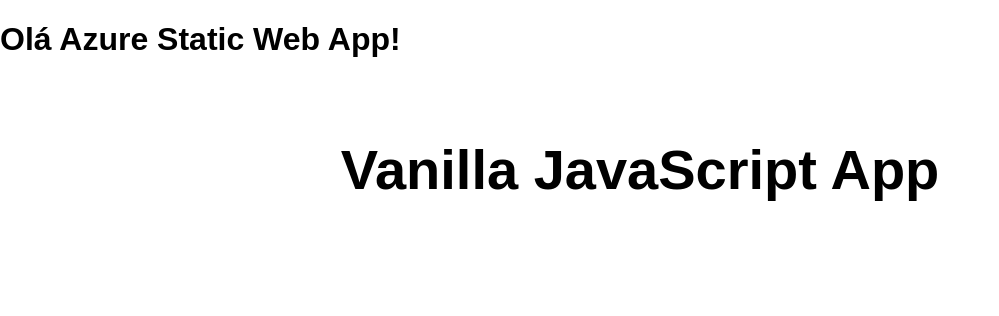
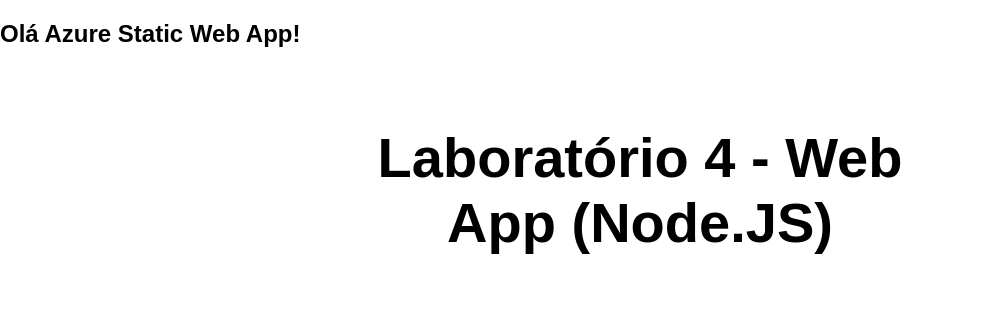
Before and after one commit to Diogofilipedro/my-first-static-web-app, a website: page src/index.html in a window 1280 px wide. Shown: the whole page, without its empty margins (0-999 px from the left). Drawn offline with Linux system fonts and the light colour scheme.

Commit message:
Alteração da página principal1

```diff
--- a/src/index.html
+++ b/src/index.html
@@ -5,12 +5,12 @@
   <meta charset="UTF-8">
   <meta name="viewport" content="width=device-width, initial-scale=1.0">
   <link rel="stylesheet" href="styles.css">
-  <title>Vanilla JavaScript App</title>
+  <title>Laboratório 4 - Web App (Node.JS)</title>
 </head>
-<h1>Olá Azure Static Web App!</h1>
+<h2>Olá Azure Static Web App!</h2>
 <body>
   <main>
-    <h1>Vanilla JavaScript App</h1>
+    <h1>Laboratório 4 - Web App (Node.JS)</h1>
   </main>
 </body>
 
```
